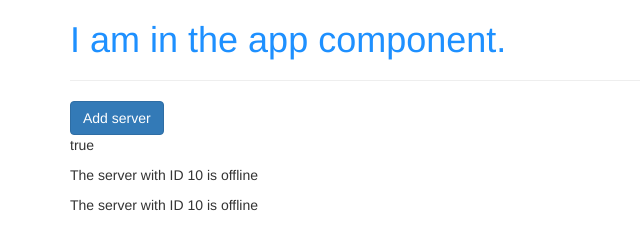
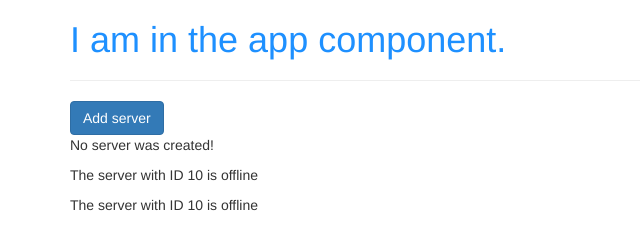
Before and after one commit to jitendrajangid45/angularTraining, an Angular app: page / in a window 1280 px wide. Shown: the top 225 px of the page, without its empty margins (0-640 px from the left). Built offline with nearby package versions, Linux system fonts and the light colour scheme.

Commit message:
event binding

```diff
--- a/src/app/servers/servers.component.html
+++ b/src/app/servers/servers.component.html
@@ -1,4 +1,5 @@
-<button class="btn btn-primary" [disabled]="!allowNewServer">Add server</button>
-<p [innerText]="allowNewServer"></p>
+<button class="btn btn-primary" [disabled]="!allowNewServer" (click)="onCreateServer()">Add server</button>
+<!-- <p [innerText]="allowNewServer"></p> -->
+<p>{{serverCreationStatus}}</p>
 <app-server></app-server>
 <app-server></app-server>
--- a/src/app/servers/servers.component.ts
+++ b/src/app/servers/servers.component.ts
@@ -12,6 +12,7 @@
 })
 export class ServersComponent implements OnInit {
   allowNewServer = false;
+  serverCreationStatus = 'No server was created!';
 
   constructor() {
     setTimeout(()=>{
@@ -22,4 +23,8 @@
   ngOnInit(): void {
   }
 
+  onCreateServer(){
+    this.serverCreationStatus = 'Server was created!!';
+  }
+
 }
```
